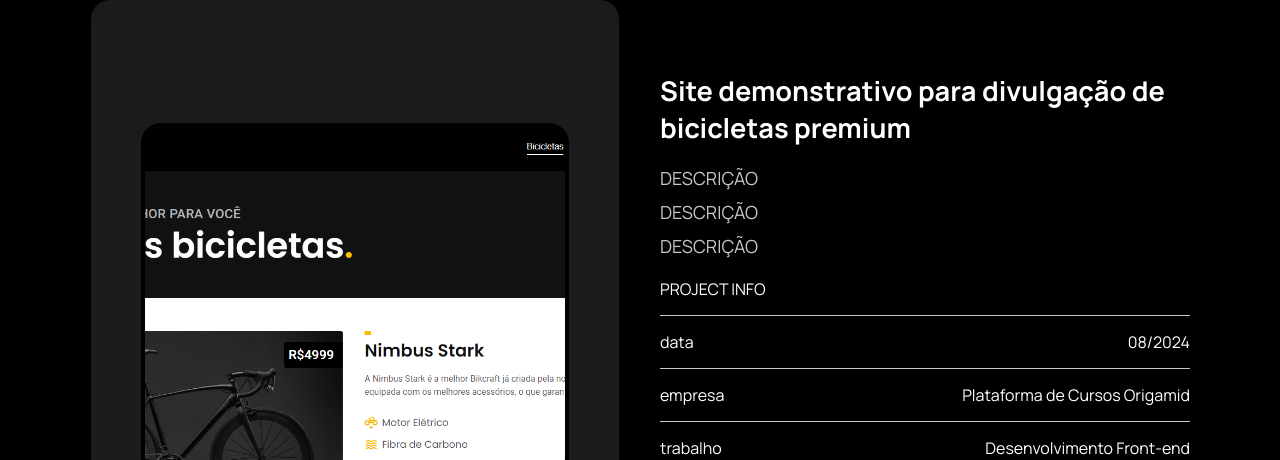
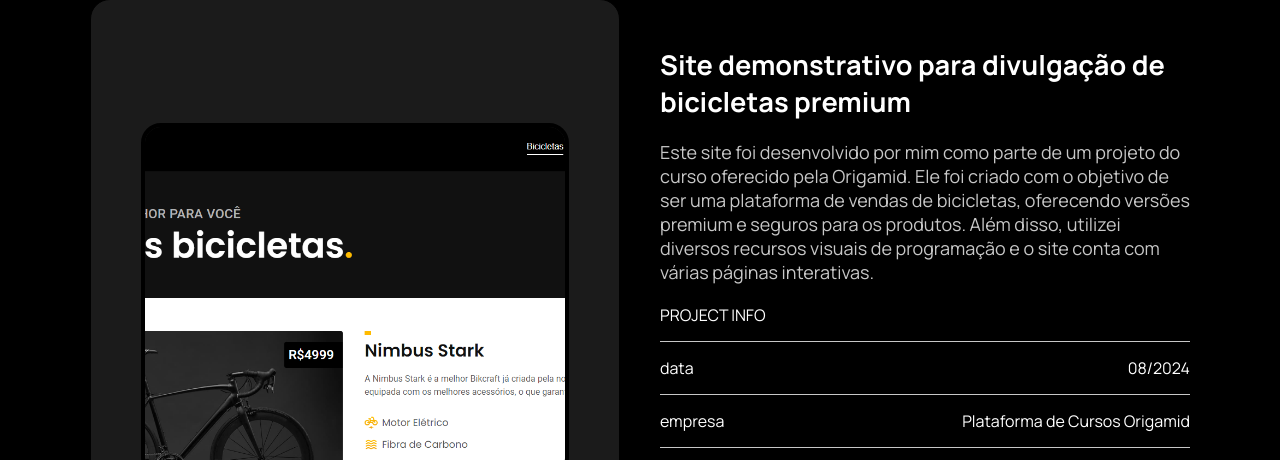
Before and after one commit to dev-alm/portfolio-gustavo-dev, a plain HTML site: page projetos.html in a window 1280 px wide. Shown: the part 1792-2252 px from the top of the page. Drawn offline with nearby package versions, Linux system fonts and the light colour scheme; a web font is replaced by a local one.

Commit message:
Descrição do projeto 3 alterado para teste

```diff
--- a/projetos.html
+++ b/projetos.html
@@ -121,9 +121,7 @@
       <div class="projetos-conteudo">
         <h2>Site demonstrativo para divulgação de bicicletas premium</h2>
         <div class="projetos-descricao">
-          <p>DESCRIÇÃO</p>
-          <p>DESCRIÇÃO</p>
-          <p>DESCRIÇÃO</p>
+          <p>Este site foi desenvolvido por mim como parte de um projeto do curso oferecido pela Origamid. Ele foi criado com o objetivo de ser uma plataforma de vendas de bicicletas, oferecendo versões premium e seguros para os produtos. Além disso, utilizei diversos recursos visuais de programação e o site conta com várias páginas interativas.</p>
         </div>
         <div class="projetos-lista">
           <ul>
```
